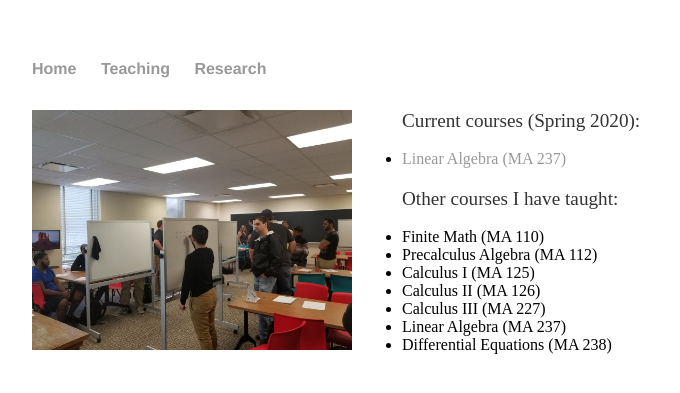
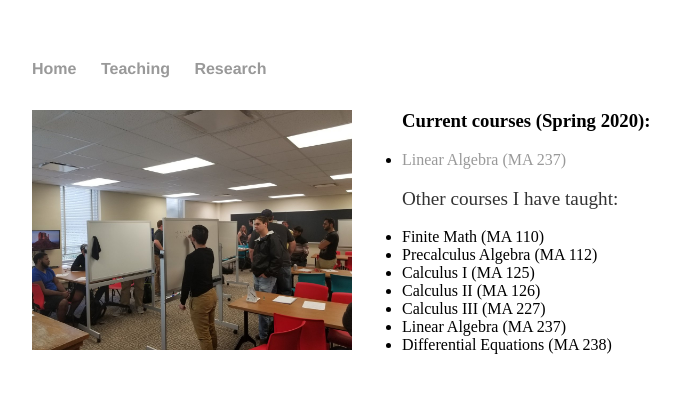
Before and after one commit to siwelwerd/siwelwerd.github.io, a Jekyll site: the page built from teaching.html, in a window 1280 px wide. Shown: the top 393 px of the page, without its empty margins (160-840 px from the left). Built offline with Jekyll 4.4.1, drawn with Linux system fonts in a browser that asks for light colours.

```diff
--- a/teaching.html
+++ b/teaching.html
@@ -4,11 +4,10 @@ title: Drew Lewis -- Teaching
 ---
 <div>
   <img src="TBIL.jpg" alt="A classroom with groups of students working at whiteboards">
-  <p>Current courses (Spring 2020):
+  <h3>Current courses (Spring 2020):</h3>
     <ul>
       <li><a href="ma237_2020_spring.html">Linear Algebra (MA 237)</a></li>
     </ul>
-  </p>
   <p>Other courses I have taught:
     <ul>
       <li>Finite Math (MA 110)</li>
```
